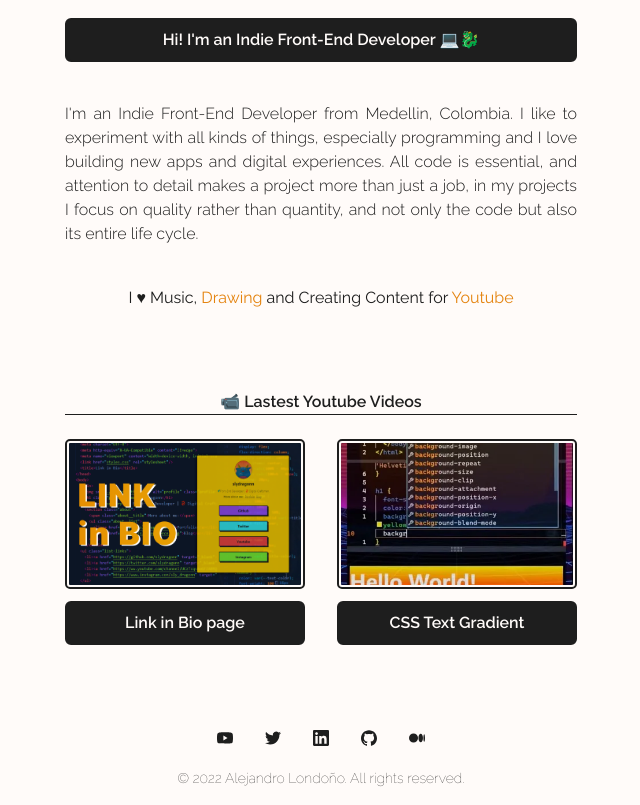
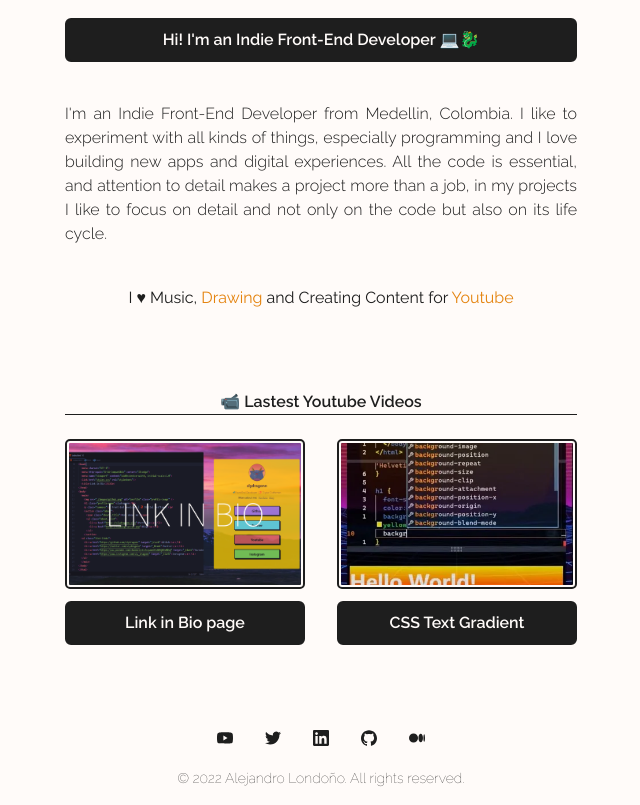
Before and after one commit to slydragonn/portfolio, a Next.js app: page / in a window 1280 px wide. Shown: the part 1001-1806 px from the top of the page, without its empty margins (319-959 px from the left). Built offline with nearby package versions, Linux system fonts and the light colour scheme.

Commit message:
chore: change youtube picture and description

```diff
--- a/src/pages/index.tsx
+++ b/src/pages/index.tsx
@@ -55,10 +55,7 @@ const Home: NextPage = () => {
           <p className="font-light dark:font-normal text-justify mt-10 text-black dark:text-white">
             I&apos;m an Indie Front-End Developer from Medellin, Colombia. I
             like to experiment with all kinds of things, especially programming
-            and I love building new apps and digital experiences. All code is
-            essential, and attention to detail makes a project more than just a
-            job, in my projects I focus on quality rather than quantity, and not
-            only the code but also its entire life cycle.
+            and I love building new apps and digital experiences. All the code is essential, and attention to detail makes a project more than a job, in my projects I like to focus on detail and not only on the code but also on its life cycle.
           </p>
           <p className="max-w-lg text-center mt-10 text-black dark:text-white">
             I ♥ Music,{' '}
```
Also changed, not shown: public/assets/work/youtube-min.png.
